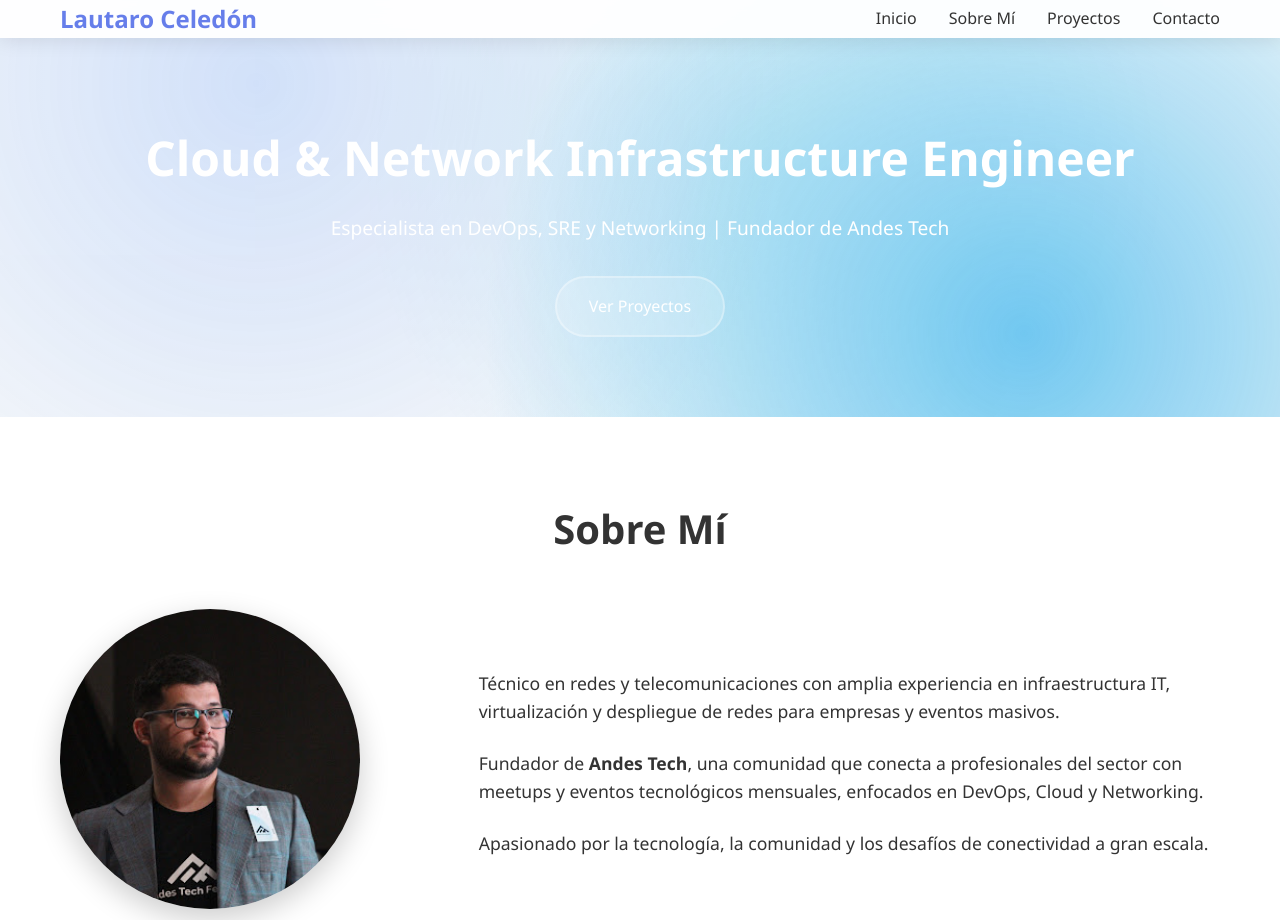
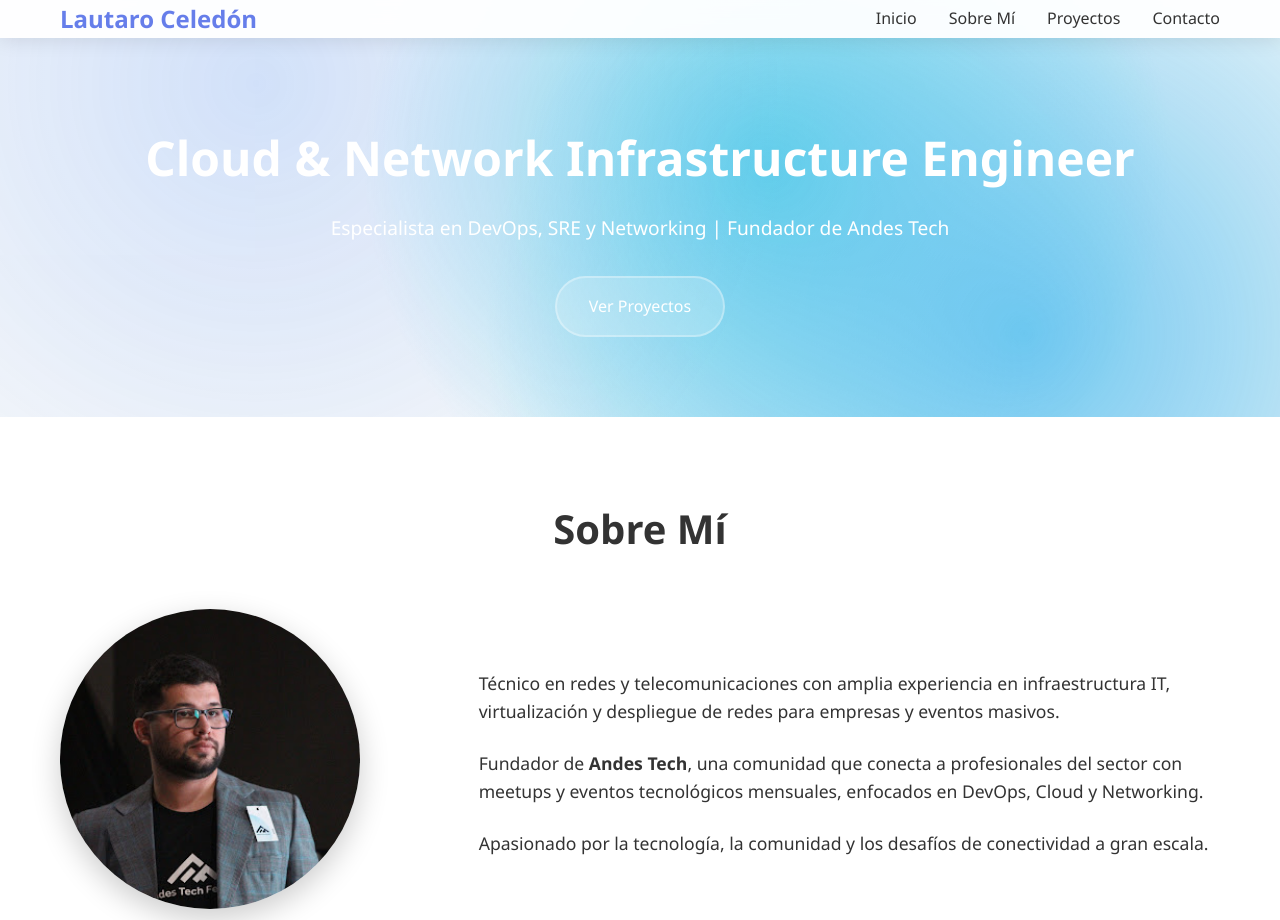
Before and after one commit to lautaro887/lautaro887.github.io, a plain HTML site: page index.html in a window 1280 px wide. Shown: the top 920 px of the page. Drawn offline with Linux system fonts and the light colour scheme.

Commit message:
asdasaaa11

```diff
--- a/index.html
+++ b/index.html
@@ -88,7 +88,7 @@
             background:
                 radial-gradient(circle at 20% 20%, rgba(59, 130, 246, 0.3) 0%, transparent 50%),
                 radial-gradient(circle at 80% 80%, rgba(14, 164, 233, 0.846) 0%, transparent 50%),
-                radial-gradient(circle at 60% 40%, rgba(6, 182, 212, 0.2) 0%, transparent 50%);
+                radial-gradient(circle at 60% 40%, rgba(11, 190, 222, 0.914) 0%, transparent 50%);
             animation: techPulse 6s ease-in-out infinite alternate;
         }
 
```
